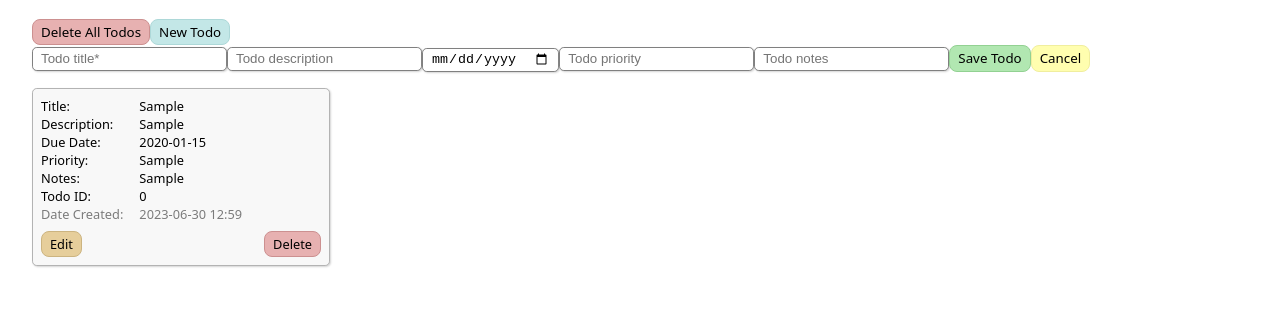
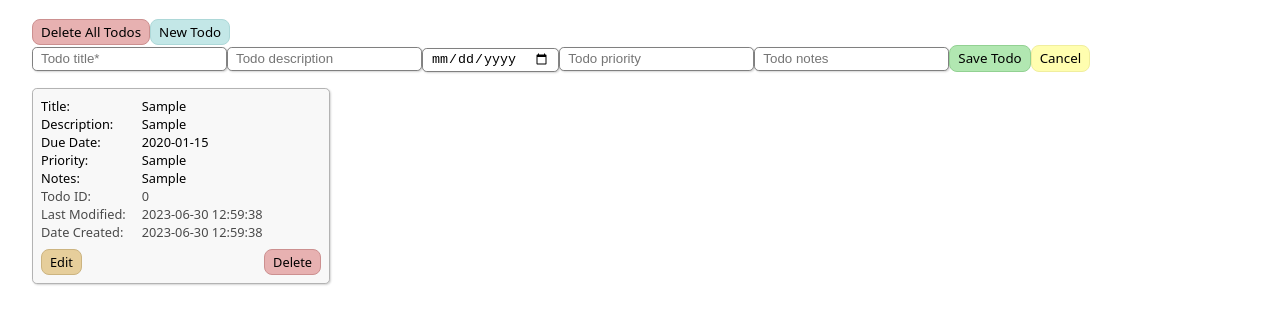
Before and after one commit to djfor5/todo-list, a website built with webpack: page src/template.html in a window 1280 px wide. Both pictures are taken after typing "Sample", "Sample", "2020-01-15", "Sample", "Sample" into the empty fields and a click on the button "Save Todo". Shown: the part 67-390 px from the top of the page. Built offline with nearby package versions, Linux system fonts and the light colour scheme.

Commit message:
Add 'last modified' method to Todo class, fix bug
Add method to Todo to add 'last modified' property after editing todo.
Refactor CSS to simpler method for making the final card details more
transparent. Fix bug related to assigning ID to card and editing the
corresponding card.

```diff
--- a/src/dom.js
+++ b/src/dom.js
@@ -7,7 +7,8 @@ function renderTodos(todoArr, contentContainer) {
   // render each todo in a card
   for (let i in todoArr) {
     const todoCard = document.createElement('div')
-    todoCard.id = `card ${i}`
+    // todoCard.id = `card ${i}`
+    todoCard.id = `card ${todoArr[i]["Todo ID"]}`
     const todoDetails = document.createElement('div')
     const todoBtns = document.createElement('div')
     todoDetails.classList.add('card-details')
--- a/src/index.js
+++ b/src/index.js
@@ -165,6 +165,10 @@ document.addEventListener('click', (event)=>{
       resetFormInputs()
       loadTodoDetails(cardId, todoArr)
       const newCardId = `card ${cardId}`
+      const cards = document.querySelectorAll('.card')
+      cards.forEach(card=>{
+        card.classList.remove('editing')
+      })
       const card = document.getElementById(newCardId)
       card.classList.add('editing')
       formTodo.removeAttribute('hidden')
@@ -213,6 +217,7 @@ function updateTodoDetails(elementId) {
   todoArr[elementId]["Due Date"] = inputDueDate.value
   todoArr[elementId]["Priority"] = inputPriority.value
   todoArr[elementId]["Notes"] = inputNotes.value
+  todoArr[elementId].updateModified()
   resetFormInputs()
   renderTodos(todoArr, cards)
   setTodos(todoArr)
--- a/src/main.css
+++ b/src/main.css
@@ -157,9 +157,8 @@ button.save:active {
   text-overflow: ellipsis;
 }
 
-.card-details span:nth-last-of-type(1),
-.card-details span:nth-last-of-type(2) {
-  opacity: 0.5;
+.card-details span:nth-last-child(-n+6) {
+  opacity: 0.7;
 }
 
 .card.editing {
--- a/src/todo.js
+++ b/src/todo.js
@@ -10,8 +10,10 @@ class Todo {
     this["Priority"] = priority
     this["Notes"] = notes
     this["Todo ID"] = Todo.currentTodoId++
-    this["Date Created"] = format(new Date(), 'yyyy-MM-dd HH:mm')//:ss')
+    this["Last Modified"] = format(new Date(), 'yyyy-MM-dd HH:mm:ss')
+    this["Date Created"] = format(new Date(), 'yyyy-MM-dd HH:mm:ss')
   }
+  updateModified() { this["Last Modified"] = format(new Date(), 'yyyy-MM-dd HH:mm:ss')}
 }
 
 
```
Also changed, not shown: dist/index.88825e76ab5be97a13e3.bundle.js (added), dist/index.b776642926673743fe25.bundle.js (deleted), dist/index.html.
